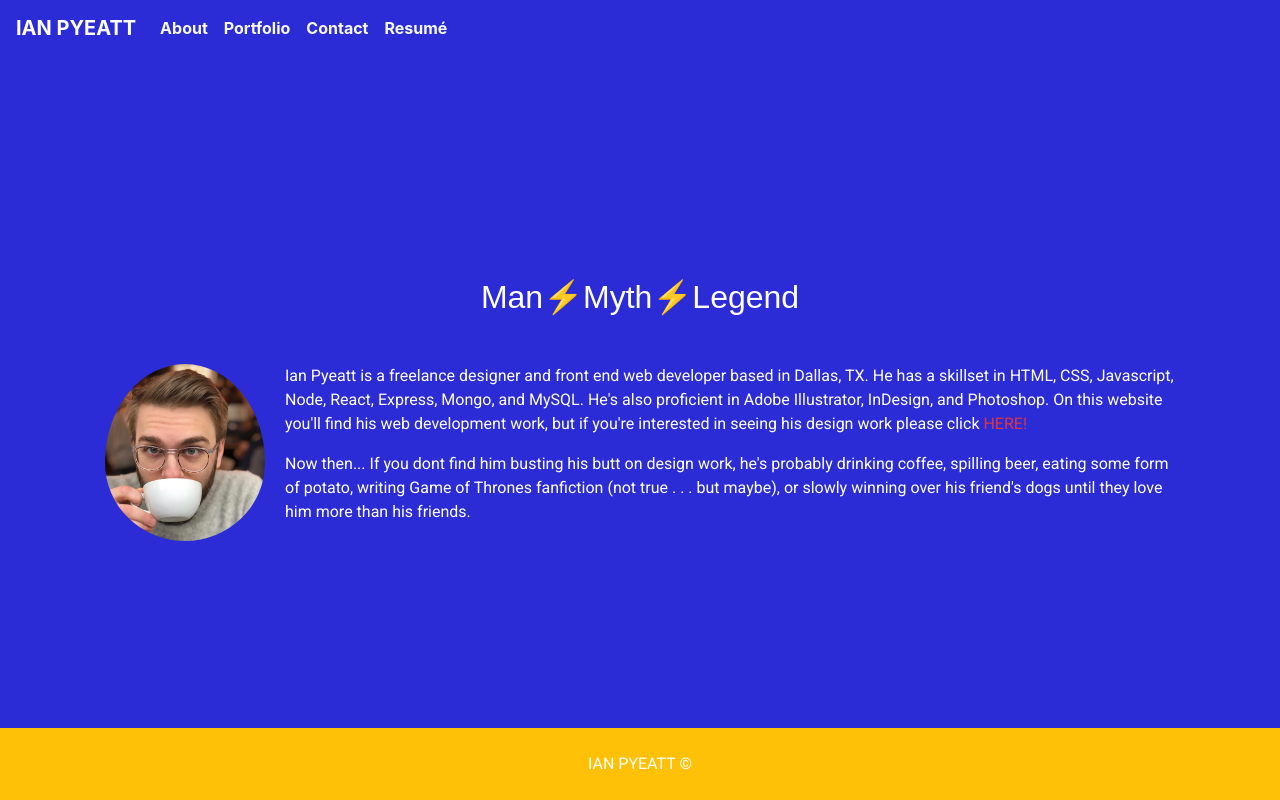
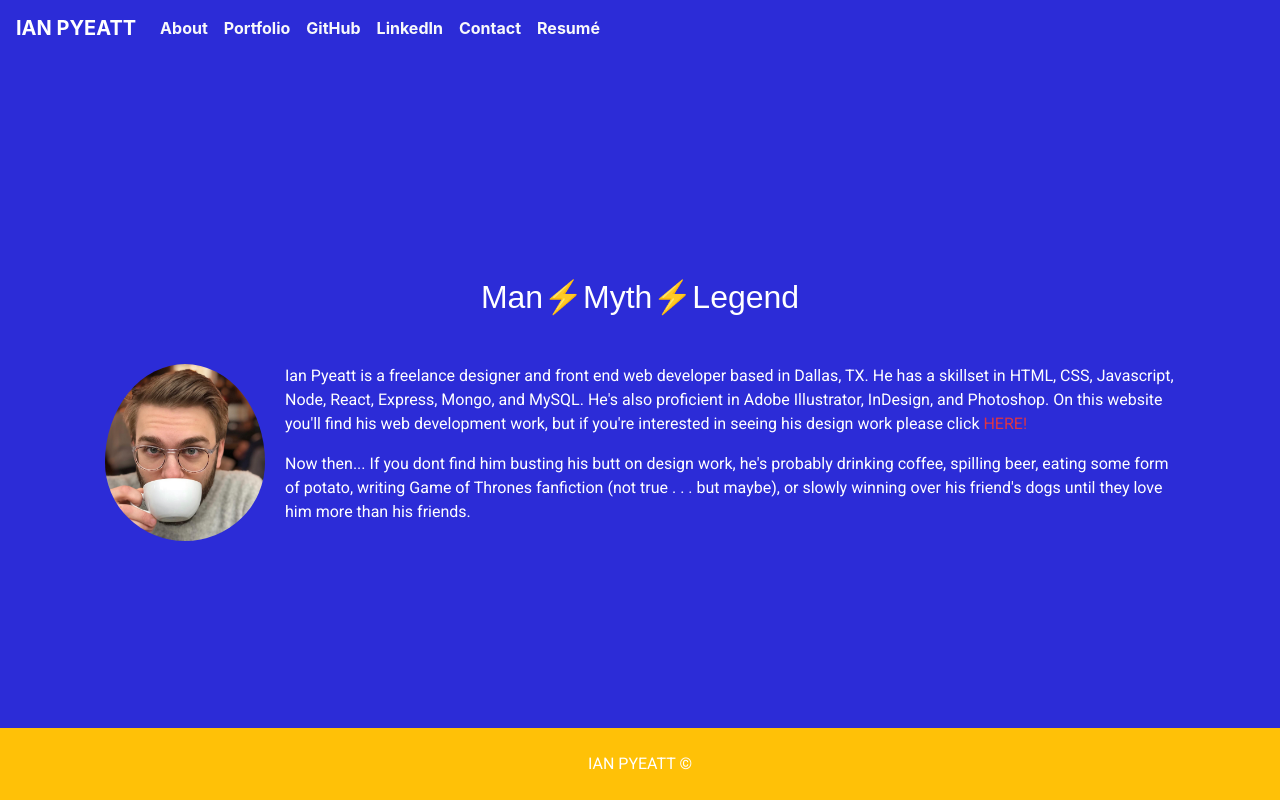
Before and after one commit to pyeatti/React-Portfolio, a React (Create React App) app in the folder react-portfolio/: page / in a window 1280 px wide. Built offline with nearby package versions, Linux system fonts and the light colour scheme.

Commit message:
hopefully fixed router links

```diff
--- a/react-portfolio/src/App.js
+++ b/react-portfolio/src/App.js
@@ -3,27 +3,98 @@ import Nav from "./components/Nav";
 import About from "./components/About";
 import Portfolio from "./components/Portfolio";
 import Footer from "./components/Footer";
-import { BrowserRouter as Router, Switch, Route } from "react-router-dom";
+import { BrowserRouter as Router, Switch, Route, Link } from "react-router-dom";
 import "./App.css";
 
 export default function App() {
   return (
     <Router>
       <div>
-        <Nav />
-        <About />
-        {/* A <Switch> looks through its children <Route>s and
-            renders the first one that matches the current URL. */}
+        <nav className="navbar navbar-expand-lg navbar-dark bg-transparent">
+          <a
+            className="navbar-brand text-white font-weight-bold float-right"
+            href="/about"
+          >
+            IAN PYEATT
+          </a>
+          <button
+            className="navbar-toggler"
+            type="button"
+            data-toggle="collapse"
+            data-target="#navbarNav"
+            aria-controls="navbarNav"
+            aria-expanded="false"
+            aria-label="Toggle navigation"
+          >
+            <span className="navbar-toggler-icon"></span>
+          </button>
+          <div className="collapse navbar-collapse" id="navbarNav">
+            <ul className="navbar-nav">
+              <li className="nav-item">
+                <Link
+                  className="nav-link font-weight-bold text-light"
+                  to="/about"
+                >
+                  About
+                </Link>
+              </li>
+              <li className="nav-item">
+                <Link
+                  className="nav-link font-weight-bold text-light"
+                  to="/portfolio"
+                >
+                  Portfolio
+                </Link>
+              </li>
+              <li className="nav-item">
+                <a
+                  className="nav-link font-weight-bold text-light"
+                  href="https://github.com/pyeatti"
+                >
+                  GitHub
+                </a>
+              </li>
+              <li className="nav-item">
+                <a
+                  className="nav-link font-weight-bold text-light"
+                  href="https://www.linkedin.com/in/ian-pyeatt-3682791ab/"
+                >
+                  LinkedIn
+                </a>
+              </li>
+              <li className="nav-item">
+                <a
+                  className="nav-link font-weight-bold text-light"
+                  href="mailto:pyeatt08@gmail.com"
+                >
+                  Contact
+                </a>
+              </li>
+              <li className="nav-item">
+                <a
+                  className="nav-link font-weight-bold text-light"
+                  href="./assets/IP_Resume.pdf"
+                >
+                  Resumé
+                </a>
+              </li>
+            </ul>
+          </div>
+        </nav>
+
         <Switch>
-          <Route path="/React-Portolio/about">
+          <Route path="/about">
             <About />
           </Route>
-          <Route path="/React-Portolio/portfolio">
+          <Route path="/portfolio">
             <Portfolio />
           </Route>
+          <Route path="/">
+            <About />
+          </Route>
         </Switch>
+        <Footer />
       </div>
-      <Footer />
     </Router>
   );
 }
--- a/react-portfolio/src/components/Nav/index.js
+++ b/react-portfolio/src/components/Nav/index.js
@@ -1,9 +1,8 @@
 import React from "react";
-import { BrowserRouter as Router } from "react-router-dom";
+import { BrowserRouter as Link } from "react-router-dom";
 
 export default function Nav() {
   return (
-    <Router>
     <nav className="navbar navbar-expand-lg navbar-dark bg-transparent">
       <a
         className="navbar-brand text-white font-weight-bold float-right"
@@ -25,19 +24,32 @@ export default function Nav() {
       <div className="collapse navbar-collapse" id="navbarNav">
         <ul className="navbar-nav">
           <li className="nav-item">
+            <Link className="nav-link font-weight-bold text-light" to="/about">
+              About
+            </Link>
+          </li>
+          <li className="nav-item">
+            <Link
+              className="nav-link font-weight-bold text-light"
+              to="/portfolio"
+            >
+              Portfolio
+            </Link>
+          </li>
+          <li className="nav-item">
             <a
-                className="nav-link text-light font-weight-bold"
-                href="React-Portfolio/about"
+              className="nav-link font-weight-bold text-light"
+              href="https://github.com/pyeatti"
             >
-                About
+              GitHub
             </a>
           </li>
           <li className="nav-item">
             <a
               className="nav-link font-weight-bold text-light"
-                href="/React-Portolio/portfolio"
+              href="https://www.linkedin.com/in/ian-pyeatt-3682791ab/"
             >
-                Portfolio
+              LinkedIn
             </a>
           </li>
           <li className="nav-item">
@@ -59,6 +71,5 @@ export default function Nav() {
         </ul>
       </div>
     </nav>
-    </Router>
   );
 }
--- a/react-portfolio/src/components/Nav/style.css
+++ b/react-portfolio/src/components/Nav/style.css
@@ -1,3 +1,7 @@
 .nav-item:hover {
   color: yellow !important;
 }
+img {
+  width: 32px;
+  height: auto;
+}
```
Lines whose indentation alone changed are shown as unchanged.
